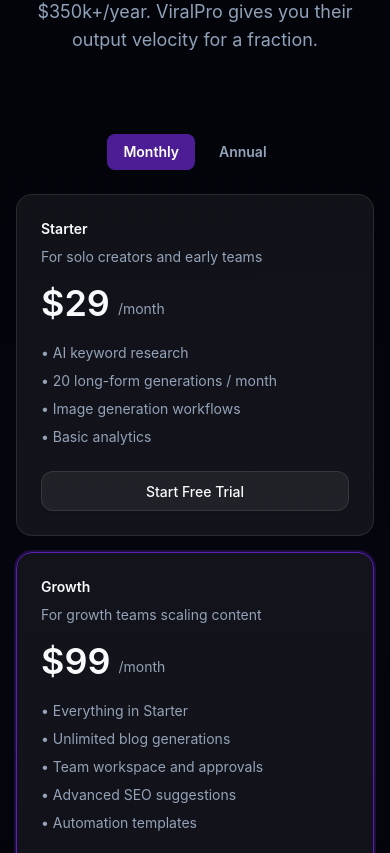
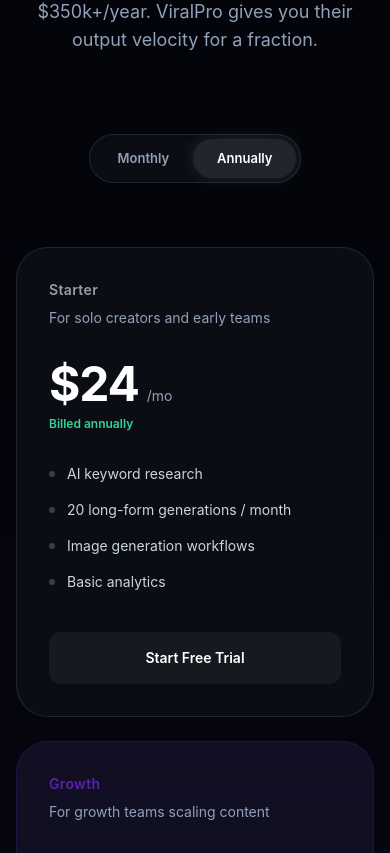
Before and after one commit to QaribIqbal/ViralPro, a Next.js app in the folder apps/web/: page / in a window 390 px wide. Shown: the part 3451-4304 px from the top of the page. Built offline with nearby package versions, Linux system fonts and the light colour scheme.

Commit message:
added animations

```diff
--- a/apps/web/src/app/dashboard/page.tsx
+++ b/apps/web/src/app/dashboard/page.tsx
@@ -6,7 +6,7 @@
 import { Topbar } from "@/components/layout/Topbar";
 import { ProBadge } from "@/components/ui/AiVisuals";
 import { Card } from "@/components/ui/Card";
-import { Stagger, StaggerItem } from "@/components/ui/Motion";
+import { Stagger, StaggerItem, Reveal } from "@/components/ui/Motion";
 import { ApiClientError, apiRequest } from "@/lib/api-client";
 
 type UsageResponse = {
@@ -124,7 +124,7 @@
       <Topbar title="Overview" subtitle="Monitor your usage and content library at a glance" />
       <div className="space-y-6 p-4 sm:p-6">
         {error ? <p className="text-sm text-rose-500">{error}</p> : null}
-        <div className="vp-reveal vp-glass-panel relative overflow-hidden rounded-[28px] border border-[var(--border)] p-7 sm:p-9">
+        <Reveal className="vp-glass-panel relative overflow-hidden rounded-[28px] border border-[var(--border)] p-7 sm:p-9">
           <div className="pointer-events-none absolute inset-y-0 right-0 w-[30%] bg-[radial-gradient(circle_at_70%_50%,var(--cta),transparent_60%)] opacity-[0.08]" />
           <div className="relative grid items-center gap-8 lg:grid-cols-[1fr_320px]">
             <div>
@@ -223,7 +223,7 @@
               </div>
             </div>
           </div>
-        </div>
+        </Reveal>
 
         <Stagger className="grid gap-4 md:grid-cols-2 xl:grid-cols-5">
           {cards.map((card) => (
--- a/apps/web/src/components/marketing/PricingCards.tsx
+++ b/apps/web/src/components/marketing/PricingCards.tsx
@@ -1,62 +1,111 @@
 "use client";
 
-import { useMemo, useState } from "react";
+import { useState } from "react";
+import { motion, AnimatePresence } from "framer-motion";
 import { pricingTiers } from "@/lib/marketing-data";
-import { Button } from "@/components/ui/Button";
 
 export function PricingCards() {
-  const [billing, setBilling] = useState<"monthly" | "yearly">("monthly");
-
-  const savings = useMemo(() => {
-    return pricingTiers.map((tier) => {
-      const discount = Math.round((1 - tier.yearly / tier.monthly) * 100);
-      return { name: tier.name, discount };
-    });
-  }, []);
+  const [billing, setBilling] = useState<"monthly" | "yearly">("yearly");
 
   return (
     <div>
-      <div className="mb-6 flex items-center justify-center gap-2">
+      <div className="mb-16 flex items-center justify-center">
+        <div className="relative flex rounded-full border border-white/10 bg-[#0A0D14] p-1 shadow-inner">
           <button
-          type="button"
             onClick={() => setBilling("monthly")}
-          className={`rounded-lg px-4 py-2 text-sm font-semibold ${billing === "monthly" ? "bg-[var(--primary)] text-white" : "text-[var(--text-muted)]"}`}
+            className={`relative z-10 rounded-full px-6 py-2.5 text-[13px] font-semibold transition-colors ${billing === "monthly" ? "text-white" : "text-slate-400 hover:text-white"}`}
           >
             Monthly
+            {billing === "monthly" && (
+              <motion.div layoutId="billing-toggle" className="absolute inset-0 -z-10 rounded-full bg-white/10 shadow-[0_0_15px_rgba(255,255,255,0.1)]" transition={{ type: "spring", bounce: 0.2, duration: 0.6 }} />
+            )}
           </button>
           <button
-          type="button"
             onClick={() => setBilling("yearly")}
-          className={`rounded-lg px-4 py-2 text-sm font-semibold ${billing === "yearly" ? "bg-[var(--primary)] text-white" : "text-[var(--text-muted)]"}`}
+            className={`relative z-10 rounded-full px-6 py-2.5 text-[13px] font-semibold transition-colors ${billing === "yearly" ? "text-white" : "text-slate-400 hover:text-white"}`}
           >
-          Annual
+            Annually
+            {billing === "yearly" && (
+              <motion.div layoutId="billing-toggle" className="absolute inset-0 -z-10 rounded-full bg-white/10 shadow-[0_0_15px_rgba(255,255,255,0.1)]" transition={{ type: "spring", bounce: 0.2, duration: 0.6 }} />
+            )}
           </button>
         </div>
+      </div>
 
-      <div className="grid gap-4 lg:grid-cols-3">
-        {pricingTiers.map((tier) => {
-          const discount = savings.find((item) => item.name === tier.name)?.discount ?? 0;
+      <div className="grid gap-6 lg:grid-cols-3">
+        {pricingTiers.map((tier, i) => {
+          const isHighlighted = tier.highlighted;
+          const price = billing === "monthly" ? tier.monthly : tier.yearly;
+
           return (
-            <article
+            <motion.article
+              initial={{ opacity: 0, y: 20 }}
+              whileInView={{ opacity: 1, y: 0 }}
+              viewport={{ once: true }}
+              transition={{ duration: 0.6, delay: i * 0.1 }}
               key={tier.name}
-              className={`rounded-2xl border p-6 vp-card-hover vp-reveal ${tier.highlighted ? "border-[var(--cta)] bg-[var(--surface)] shadow-[0_0_0_2px_color-mix(in_srgb,var(--cta)_30%,transparent)]" : "border-[var(--border)] bg-[var(--surface)]"}`}
+              whileHover={{ y: -5 }}
+              className={`group relative overflow-hidden rounded-[32px] p-8 transition-colors ${
+                isHighlighted
+                  ? "border border-[var(--cta)]/30 bg-[#0A0D14] shadow-[0_0_80px_rgba(var(--cta-rgb),0.15)]"
+                  : "border border-white/10 bg-[#0A0D14] hover:border-white/20"
+              }`}
             >
-              <p className="text-sm font-semibold text-[var(--text)]">{tier.name}</p>
-              <p className="mt-2 text-sm text-[var(--text-muted)]">{tier.description}</p>
-              <div className="mt-4 flex items-end gap-2">
-                <p className="text-4xl font-semibold text-[var(--text)]">${billing === "monthly" ? tier.monthly : tier.yearly}</p>
-                <p className="pb-1 text-sm text-[var(--text-muted)]">/month</p>
+              {isHighlighted && (
+                <div className="absolute inset-0 bg-gradient-to-b from-[var(--cta)]/10 to-transparent" />
+              )}
+
+              <div className="relative z-10 flex h-full flex-col">
+                <div>
+                  <p className={`text-sm font-semibold tracking-wide ${isHighlighted ? "text-[var(--cta)]" : "text-white/60"}`}>
+                    {tier.name}
+                  </p>
+                  <p className="mt-2 text-sm text-slate-400">{tier.description}</p>
+
+                  <div className="mt-8 flex items-baseline gap-2">
+                    <AnimatePresence mode="popLayout">
+                      <motion.p
+                        key={price}
+                        initial={{ opacity: 0, y: -20, filter: "blur(5px)" }}
+                        animate={{ opacity: 1, y: 0, filter: "blur(0px)" }}
+                        exit={{ opacity: 0, y: 20, filter: "blur(5px)" }}
+                        transition={{ duration: 0.4, ease: [0.22, 1, 0.36, 1] }}
+                        className="text-5xl font-bold tracking-tight text-white"
+                      >
+                        ${price}
+                      </motion.p>
+                    </AnimatePresence>
+                    <p className="text-sm text-slate-400">/mo</p>
                   </div>
-              {billing === "yearly" ? <p className="mt-1 text-xs font-semibold text-[var(--success)]">Save up to {discount}% annually</p> : null}
-              <ul className="mt-5 space-y-2 text-sm text-[var(--text-muted)]">
+
+                  {billing === "yearly" && (
+                    <motion.p
+                      initial={{ opacity: 0 }} animate={{ opacity: 1 }}
+                      className="mt-2 text-xs font-semibold text-[var(--success)]"
+                    >
+                      Billed annually
+                    </motion.p>
+                  )}
+                </div>
+
+                <ul className="mb-10 mt-8 space-y-4 text-sm text-slate-300 flex-1">
                   {tier.features.map((feature) => (
-                  <li key={feature}>• {feature}</li>
+                    <li key={feature} className="flex items-center gap-3">
+                      <div className={`h-1.5 w-1.5 rounded-full ${isHighlighted ? "bg-[var(--cta)]" : "bg-white/20"}`} />
+                      {feature}
+                    </li>
                   ))}
                 </ul>
-              <Button type="button" className="mt-6 w-full" variant={tier.highlighted ? "primary" : "secondary"}>
+
+                <button className={`mt-auto w-full rounded-xl py-4 text-sm font-semibold transition-all active:scale-95 ${
+                  isHighlighted
+                    ? "bg-[var(--cta)] text-white shadow-[0_0_20px_rgba(var(--cta-rgb),0.4)] hover:bg-[var(--cta)]/90"
+                    : "bg-white/5 text-white hover:bg-white/10"
+                }`}>
                   {tier.cta}
-              </Button>
-            </article>
+                </button>
+              </div>
+            </motion.article>
           );
         })}
       </div>
--- a/apps/web/src/lib/motion.ts
+++ b/apps/web/src/lib/motion.ts
@@ -1,41 +1,37 @@
 import type { Variants } from "framer-motion";
 
-export const motionDurations = {
-  instant: 0.16,
-  fast: 0.22,
-  base: 0.34,
-  slow: 0.52,
-};
-
-export const motionEase = [0.16, 1, 0.3, 1] as const;
+export const premiumEase = [0.22, 1, 0.36, 1] as const;
+export const gentleEase = [0.16, 1, 0.3, 1] as const;
 
 export const spring = {
   type: "spring",
-  stiffness: 420,
-  damping: 34,
-  mass: 0.8,
+  stiffness: 300,
+  damping: 30,
+  mass: 1,
 } as const;
 
 export const pageVariants: Variants = {
-  initial: { opacity: 0, y: 8 },
+  initial: { opacity: 0, y: 15, filter: "blur(4px)" },
   animate: {
     opacity: 1,
     y: 0,
-    transition: { duration: motionDurations.base, ease: motionEase },
+    filter: "blur(0px)",
+    transition: { duration: 0.6, ease: premiumEase },
   },
   exit: {
     opacity: 0,
-    y: -8,
-    transition: { duration: motionDurations.fast, ease: motionEase },
+    y: -10,
+    filter: "blur(2px)",
+    transition: { duration: 0.3, ease: premiumEase },
   },
 };
 
 export const sectionVariants: Variants = {
-  hidden: { opacity: 0, y: 18 },
+  hidden: { opacity: 0, y: 30 },
   visible: {
     opacity: 1,
     y: 0,
-    transition: { duration: motionDurations.slow, ease: motionEase },
+    transition: { duration: 0.8, ease: premiumEase },
   },
 };
 
@@ -43,46 +39,46 @@
   hidden: {},
   visible: {
     transition: {
-      staggerChildren: 0.065,
-      delayChildren: 0.04,
+      staggerChildren: 0.1,
+      delayChildren: 0.05,
     },
   },
 };
 
 export const staggerItem: Variants = {
-  hidden: { opacity: 0, y: 16, scale: 0.985 },
+  hidden: { opacity: 0, y: 20, scale: 0.98 },
   visible: {
     opacity: 1,
     y: 0,
     scale: 1,
-    transition: { duration: motionDurations.base, ease: motionEase },
+    transition: { duration: 0.5, ease: premiumEase },
   },
 };
 
 export const panelReveal: Variants = {
-  hidden: { opacity: 0, y: 14, scale: 0.985 },
+  hidden: { opacity: 0, y: 20, scale: 0.98 },
   visible: {
     opacity: 1,
     y: 0,
     scale: 1,
-    transition: { duration: motionDurations.base, ease: motionEase },
+    transition: { duration: 0.6, ease: premiumEase },
   },
   exit: {
     opacity: 0,
-    y: -8,
-    scale: 0.99,
-    transition: { duration: motionDurations.fast, ease: motionEase },
+    y: -10,
+    scale: 0.98,
+    transition: { duration: 0.3, ease: premiumEase },
   },
 };
 
 export const modalBackdrop: Variants = {
-  hidden: { opacity: 0 },
-  visible: { opacity: 1, transition: { duration: motionDurations.fast } },
-  exit: { opacity: 0, transition: { duration: motionDurations.fast } },
+  hidden: { opacity: 0, backdropFilter: "blur(0px)" },
+  visible: { opacity: 1, backdropFilter: "blur(8px)", transition: { duration: 0.3, ease: premiumEase } },
+  exit: { opacity: 0, backdropFilter: "blur(0px)", transition: { duration: 0.2, ease: premiumEase } },
 };
 
 export const modalPanel: Variants = {
-  hidden: { opacity: 0, y: 10, scale: 0.98 },
+  hidden: { opacity: 0, y: 20, scale: 0.95 },
   visible: {
     opacity: 1,
     y: 0,
@@ -91,8 +87,8 @@
   },
   exit: {
     opacity: 0,
-    y: 8,
-    scale: 0.98,
-    transition: { duration: motionDurations.fast, ease: motionEase },
+    y: 10,
+    scale: 0.95,
+    transition: { duration: 0.2, ease: premiumEase },
   },
 };
```
Also changed, not shown: apps/web/src/components/marketing/FaqAccordion.tsx (+38 -7 lines), apps/web/src/components/ui/Motion.tsx (+10 -3 lines), apps/web/src/components/viralpro/GenerateArticleStudio.tsx (+27 -9 lines), apps/web/src/components/viralpro/ImageStudio.tsx (+17 -3 lines). Lines whose indentation alone changed are shown as unchanged.
